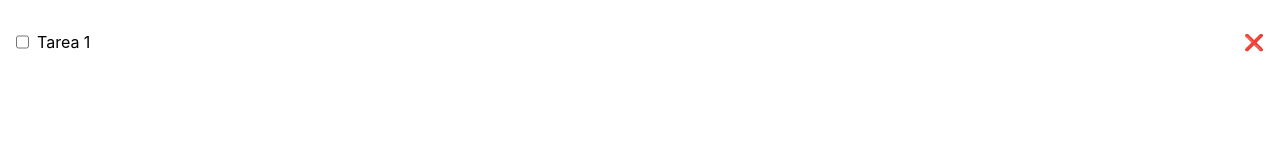
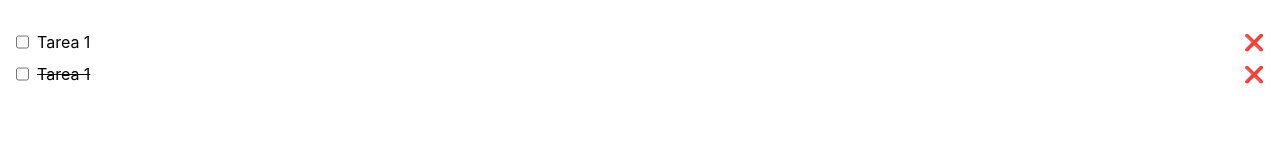
Before and after one commit to victorvzn/bootcamp-frontend-python-g30-jv, a React (Vite) app in the folder semana09/dia02-05-react-todo-app-tailwindcss/: page / in a window 1280 px wide. Shown: the part 142-294 px from the top of the page. Built offline with nearby package versions, Linux system fonts and the light colour scheme.

Commit message:
semana9, dia02, 05, react todo app

```diff
--- a/semana09/dia02-05-react-todo-app-tailwindcss/src/App.jsx
+++ b/semana09/dia02-05-react-todo-app-tailwindcss/src/App.jsx
@@ -46,6 +46,23 @@ const App = () => {
             ❌
           </button>
         </li>
+        <li className="flex justify-between">
+          <div className="flex gap-2">
+            <input
+              type="checkbox"
+            />
+
+            <span className="w-full line-through">
+              Tarea 1
+            </span>
+          </div>
+
+          <button
+            className="cursor-pointer"
+          >
+            ❌
+          </button>
+        </li>
       </ul>
     </main>
   )
```
